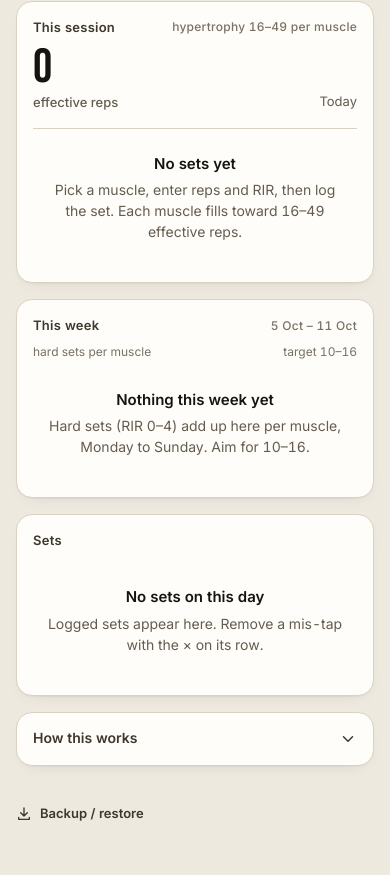
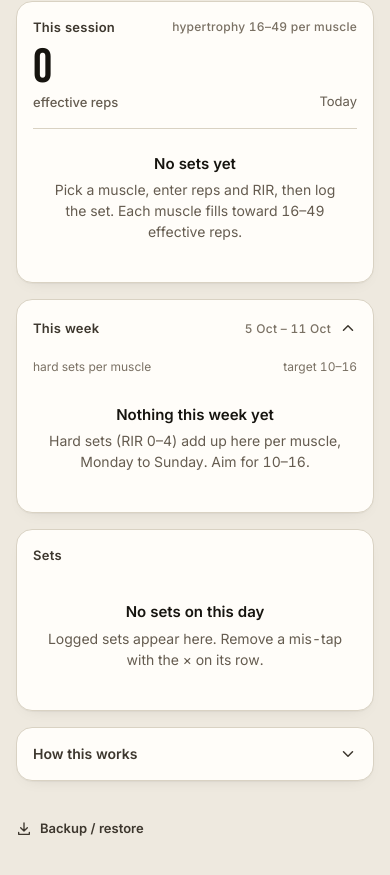
Before and after one commit to vladimirbrusov83-hub/EffectiveReps, a plain HTML site: page index.html in a window 390 px wide. Shown: the part 1105-1980 px from the top of the page. Drawn offline with Linux system fonts and the light colour scheme.

Commit message:
Make This week card collapsible, remember state per phone
Co-Authored-By: Claude Opus 5.5 <noreply@anthropic.com>
Claude-Session: https://claude.ai/code/session_01GiN2FaQCVRXrZ8apb4ZJtn

```diff
--- a/index.html
+++ b/index.html
@@ -150,6 +150,15 @@ button:focus-visible,a:focus-visible,textarea:focus-visible{outline:2px solid va
 .addrow input:focus-visible{outline:2px solid var(--focus);outline-offset:1px}
 
 /* weekly volume */
+.week summary{list-style:none;cursor:pointer;display:flex;align-items:center;gap:var(--s2);
+  min-height:44px;margin:-10px 0;-webkit-tap-highlight-color:transparent}
+.week summary::-webkit-details-marker{display:none}
+.week summary h2{flex:1}
+.week summary svg{width:18px;height:18px;stroke:var(--ink2);fill:none;stroke-width:2;stroke-linecap:round;
+  stroke-linejoin:round;transition:transform .2s var(--ease);flex:0 0 auto}
+.week[open] summary svg{transform:rotate(180deg)}
+.week[open] summary{margin-bottom:0}
+.week summary:focus-visible{outline:2px solid var(--focus);outline-offset:2px;border-radius:var(--r-sm)}
 .wkey{display:flex;justify-content:space-between;font-size:12px;color:var(--faint);margin:var(--s2) 0 var(--s1)}
 .wsum{font-size:12px;color:var(--dim);padding-bottom:var(--s2);border-bottom:1px solid var(--line)}
 .wrow{display:grid;grid-template-columns:8.5em 1fr 7.5ch;align-items:center;gap:var(--s3);
@@ -465,11 +474,14 @@ footer svg{width:16px;height:16px;stroke:currentColor;fill:none;stroke-width:2;s
       <div id="clearBox"></div>
     </section>
 
-    <section class="card" aria-labelledby="weekH">
-      <h2 id="weekH">This week <span class="meta" id="weekMeta"></span></h2>
+    <details class="card week" id="weekCard" open>
+      <summary>
+        <h2 id="weekH">This week <span class="meta" id="weekMeta"></span></h2>
+        <svg viewBox="0 0 24 24" aria-hidden="true"><path d="M6 9l6 6 6-6"/></svg>
+      </summary>
       <div class="wkey" aria-hidden="true"><span>hard sets per muscle</span><span>target 10–16</span></div>
       <div id="weekRows"></div>
-    </section>
+    </details>
 
     <section class="card" aria-labelledby="setsH">
       <h2 id="setsH">Sets <span class="meta" id="setsMeta"></span></h2>
@@ -1414,6 +1426,14 @@ tap(document.getElementById("backupBtn"), function(){
 
 /* ===================================================================== boot */
 probeStorage();
+/* Remember whether "This week" is collapsed (per phone, convenience only). */
+(function(){
+  var d = document.getElementById("weekCard"), K = "effreps.weekOpen";
+  try{ if(localStorage.getItem(K) === "0") d.open = false; }catch(e){}
+  d.addEventListener("toggle", function(){
+    try{ localStorage.setItem(K, d.open ? "1" : "0"); }catch(e){}
+  });
+})();
 load();
 loadCustom();
 renderAll();
```
